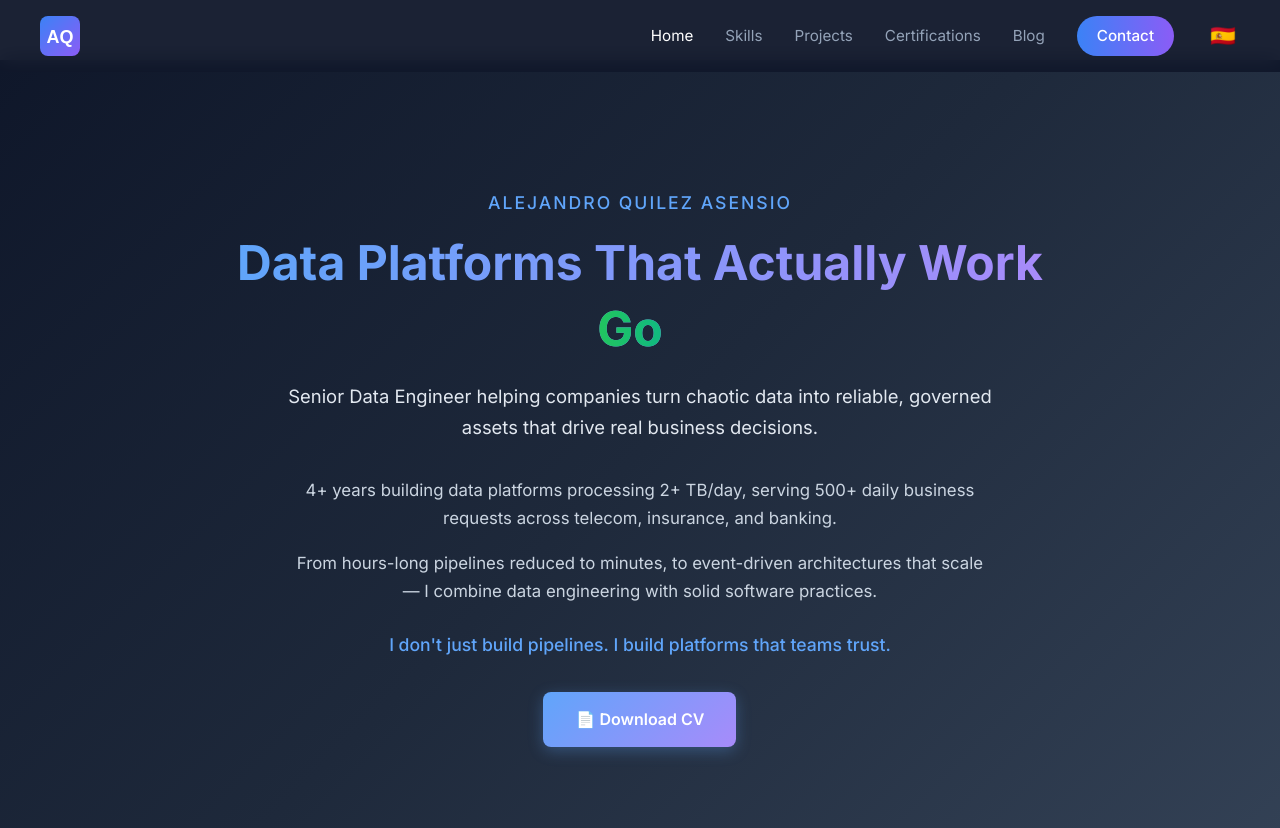
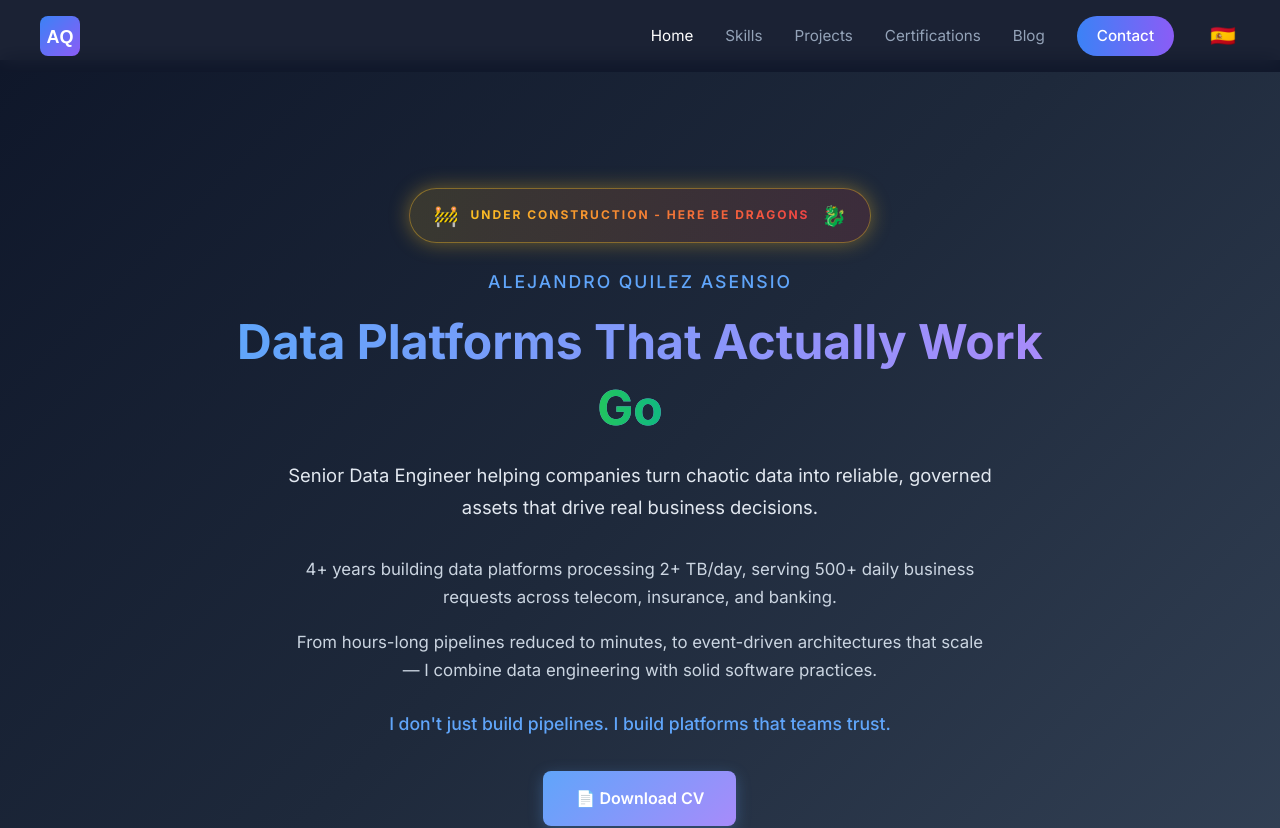
Before and after one commit to kaleex/cv, a React (Vite) app in the folder frontend/: page / in a window 1280 px wide. Shown: the top 828 px of the page. Built offline with nearby package versions, Linux system fonts and the light colour scheme.

Commit message:
feat: add Under Construction banner with dragon

```diff
--- a/frontend/src/App.css
+++ b/frontend/src/App.css
@@ -35,6 +35,43 @@
 .hero-content {
   max-width: 900px;
   text-align: center;
+}
+
+.under-construction {
+  display: inline-flex;
+  align-items: center;
+  gap: 0.75rem;
+  background: linear-gradient(90deg, rgba(251, 191, 36, 0.15), rgba(239, 68, 68, 0.15));
+  border: 1px solid rgba(251, 191, 36, 0.4);
+  padding: 0.6rem 1.5rem;
+  border-radius: 50px;
+  margin-bottom: 1.5rem;
+  animation: pulse-glow 2s ease-in-out infinite;
+}
+
+.construction-icon {
+  font-size: 1.25rem;
+  animation: bounce 1s ease-in-out infinite;
+}
+
+.construction-text {
+  font-size: 0.75rem;
+  font-weight: 700;
+  letter-spacing: 2px;
+  background: linear-gradient(90deg, #fbbf24, #ef4444);
+  -webkit-background-clip: text;
+  -webkit-text-fill-color: transparent;
+  background-clip: text;
+}
+
+@keyframes pulse-glow {
+  0%, 100% { box-shadow: 0 0 10px rgba(251, 191, 36, 0.2); }
+  50% { box-shadow: 0 0 20px rgba(251, 191, 36, 0.4); }
+}
+
+@keyframes bounce {
+  0%, 100% { transform: translateY(0); }
+  50% { transform: translateY(-3px); }
 }
 
 .hero .name {
--- a/frontend/src/App.tsx
+++ b/frontend/src/App.tsx
@@ -95,6 +95,11 @@ function Home() {
       {/* Hero Section */}
       <header className="hero">
         <div className="hero-content">
+          <div className="under-construction">
+            <span className="construction-icon">🚧</span>
+            <span className="construction-text">UNDER CONSTRUCTION - HERE BE DRAGONS</span>
+            <span className="construction-icon">🐉</span>
+          </div>
           <p className="name">{portfolio.personalInfo.name}</p>
           <h1>
             {t.hero.headline}
```
